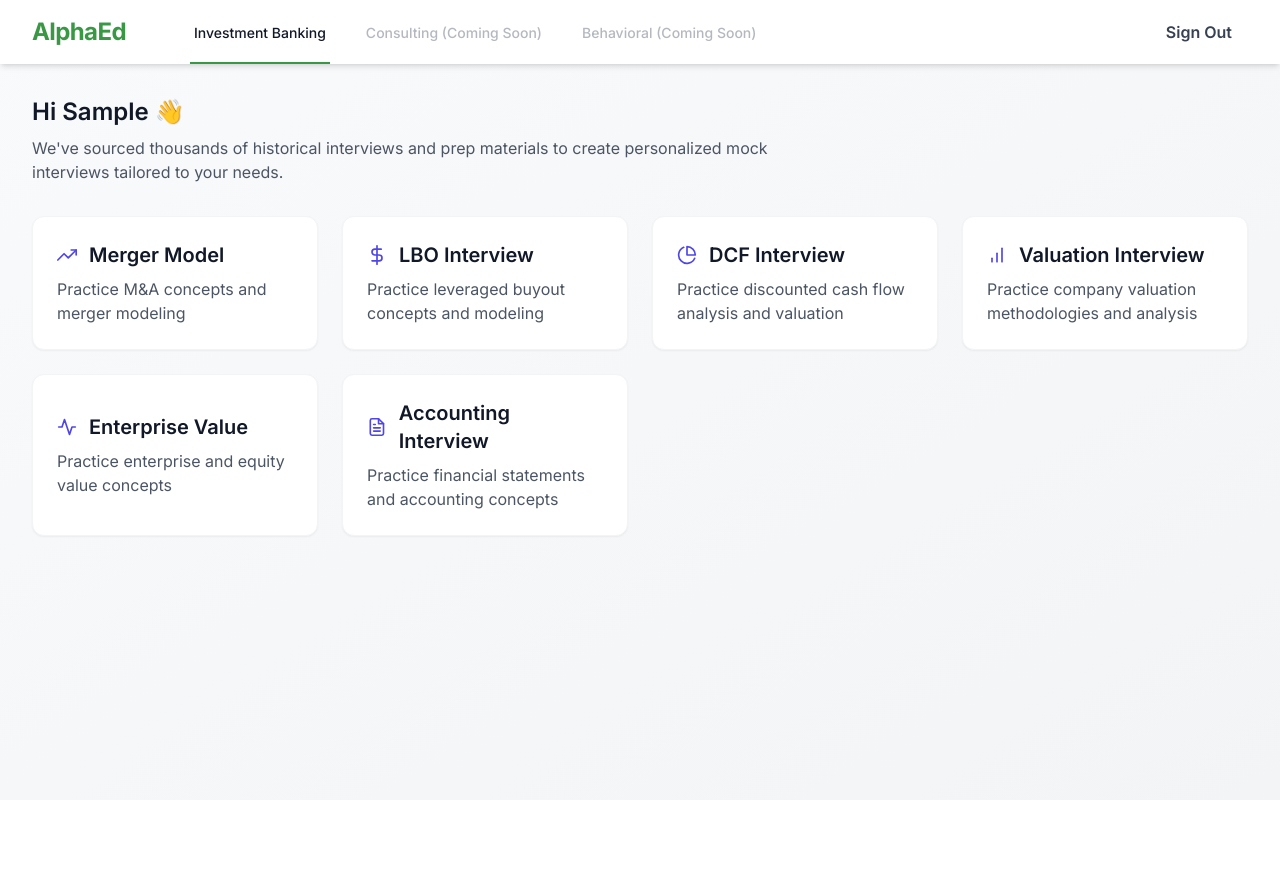
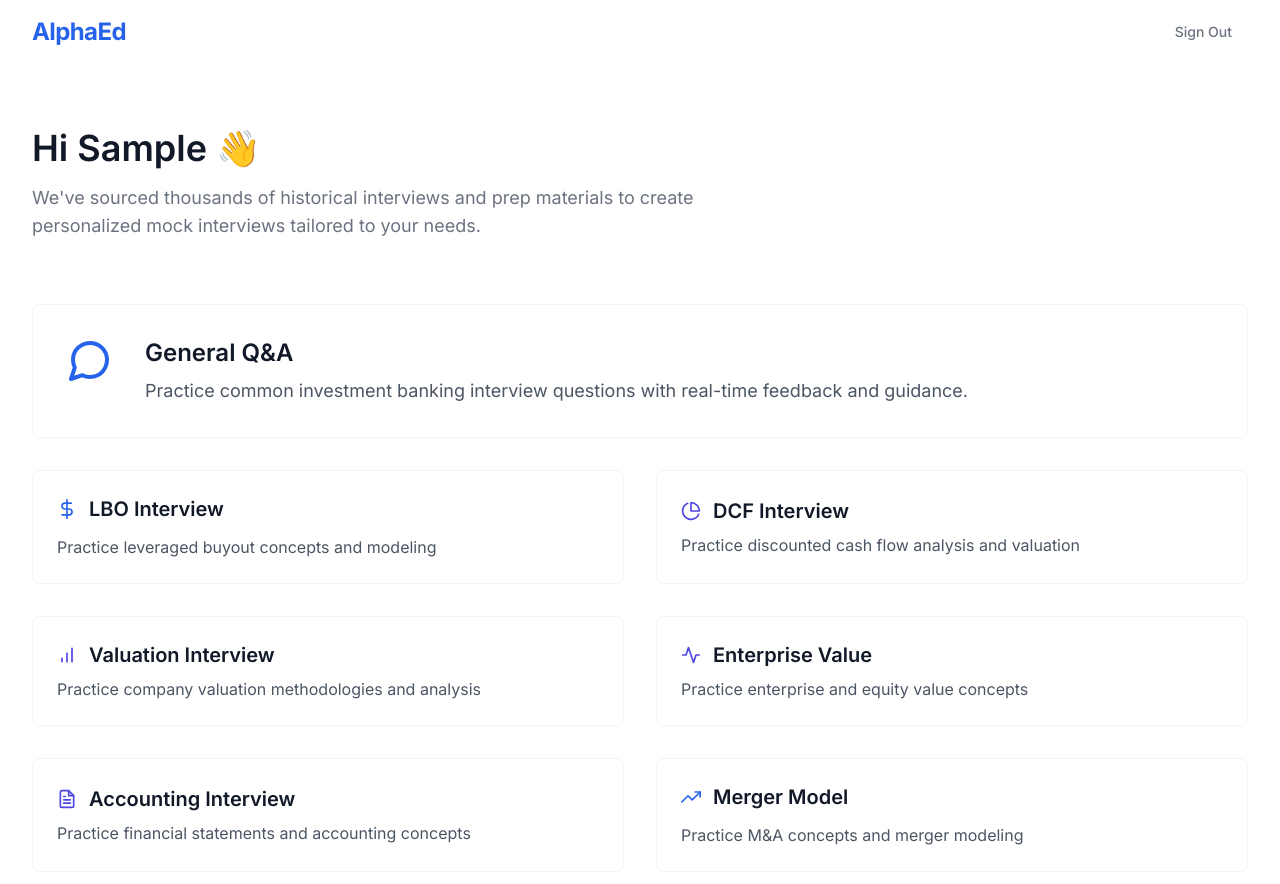
Before and after one commit to aarizirf/ai-interview, a React (Create React App) app: page /dashboard in a window 1280 px wide. Shown: the top 884 px of the page. Before the commit the page ends 800 px from the top, so only its background shows below. Built offline with nearby package versions, Linux system fonts and the light colour scheme; no server answers; sample sign-in values are in the browser's storage.

Commit message:
most recent commit

```diff
--- a/src/pages/ConsolePage.scss
+++ b/src/pages/ConsolePage.scss
@@ -1,5 +1,5 @@
 [data-component='ConsolePage'] {
-  font-family: 'Roboto Mono', monospace;
+  font-family: 'Inter', sans-serif;
   font-weight: 400;
   font-style: normal;
   font-size: 12px;
--- a/src/pages/DashboardPage.tsx
+++ b/src/pages/DashboardPage.tsx
@@ -25,48 +25,20 @@ const DashboardPage = () => {
     }
   };
 
-  const tabs = [
-    { id: 'investment-banking', label: 'Investment Banking', disabled: false },
-    { id: 'consulting', label: 'Consulting (Coming Soon)', disabled: true },
-    { id: 'behavioral', label: 'Behavioral (Coming Soon)', disabled: true }
-  ];
-
   const color = "#399844";
 
   return (
-    <div className="min-h-screen bg-gradient-to-br from-gray-50 to-gray-100">
+    <div className="min-h-screen bg-white">
       {/* Navigation Bar */}
-      <nav className="bg-white shadow-md">
+      <nav>
         <div className="max-w-7xl mx-auto px-4 sm:px-6 lg:px-8">
           <div className="flex justify-between h-16">
             {/* Logo and Name */}
             <div className="flex items-center">
               <div className="flex-shrink-0 flex items-center pl-0">
-                <span className="text-2xl font-extrabold text-[#399844] tracking-tight hover:scale-105 transition-transform duration-200">
+                <span className="text-2xl font-extrabold text-blue-600 tracking-tight">
                   AlphaEd
                 </span>
-              </div>
-
-              {/* Navigation Tabs */}
-              <div className="ml-16 flex space-x-8">
-                {tabs.map((tab) => (
-                  <button
-                    key={tab.id}
-                    onClick={() => !tab.disabled && setActiveTab(tab.id)}
-                    disabled={tab.disabled}
-                    className={`inline-flex items-center px-1 pt-1 border-b-2 text-sm font-medium h-16 transition-colors duration-200 ${
-                      activeTab === tab.id
-                        ? 'border-[#399844] text-gray-900'
-                        : 'border-transparent text-gray-500 hover:border-gray-300 hover:text-gray-700'
-                    } ${
-                      tab.disabled
-                        ? 'opacity-50 cursor-not-allowed'
-                        : 'cursor-pointer'
-                    }`}
-                  >
-                    {tab.label}
-                  </button>
-                ))}
               </div>
             </div>
 
@@ -74,9 +46,9 @@ const DashboardPage = () => {
             <div className="flex items-center">
               <button
                 onClick={handleSignOut}
-                className="bg-white text-gray-700 px-4 py-2 font-semibold border-gray-300 hover:bg-gray-50 transition-colors duration-200 flex items-center space-x-2"
+                className="text-gray-500 hover:text-gray-900 px-4 py-2 text-sm font-medium transition-colors duration-200"
               >
-                <span>Sign Out</span>
+                Sign Out
               </button>
             </div>
           </div>
@@ -84,33 +56,44 @@ const DashboardPage = () => {
       </nav>
 
       {/* Main Content */}
-      <div className="max-w-7xl mx-auto px-4 sm:px-6 lg:px-8 py-8">
-        <div className="mb-8">
-          <h2 className="text-2xl font-semibold text-gray-900">
+      <div className="max-w-7xl mx-auto px-4 sm:px-6 lg:px-8 py-16">
+        <div className="mb-16">
+          <h2 className="text-4xl font-semibold text-gray-900">
             Hi {userName || 'there'} 👋
           </h2>
-          <p className="mt-2 text-gray-600 max-w-3xl">
+          <p className="mt-4 text-gray-500 text-lg max-w-3xl">
             We've sourced thousands of historical interviews and prep materials to create personalized mock interviews tailored to your needs.
           </p>
         </div>
-        <div className="grid grid-cols-1 md:grid-cols-4 gap-6">
-          <button
-            onClick={() => navigate('/console', { state: { type: 'merger' }})}
-            className="text-left bg-white p-6 rounded-xl shadow-sm hover:shadow-md transition-all duration-200 border border-gray-100"
-          >
-            <div className="flex items-center gap-3 mb-2">
-              <TrendingUp className="w-5 h-5 text-indigo-600" />
-              <h2 className="text-xl font-semibold text-gray-900">Merger Model</h2>
-            </div>
-            <p className="text-gray-600">Practice M&A concepts and merger modeling</p>
-          </button>
 
+        <div className="grid grid-cols-1 md:grid-cols-2 gap-8">
+          {/* Large Feature Card - Q&A */}
+          <div className="md:col-span-2">
+            <button
+              onClick={() => navigate('/console', { state: { type: 'qa' }})}
+              className="w-full text-left p-8 border border-gray-100 rounded-lg hover:border-blue-600 transition-colors duration-200"
+            >
+              <div className="flex items-start gap-8">
+                <div className="flex-shrink-0">
+                  <MessageCircle className="w-12 h-12 text-blue-600" />
+                </div>
+                <div>
+                  <h2 className="text-2xl font-semibold text-gray-900 mb-2">General Q&A</h2>
+                  <p className="text-gray-600 text-lg">
+                    Practice common investment banking interview questions with real-time feedback and guidance.
+                  </p>
+                </div>
+              </div>
+            </button>
+          </div>
+
+          {/* Regular Cards */}
           <button
             onClick={() => navigate('/console', { state: { type: 'lbo' }})}
-            className="text-left bg-white p-6 rounded-xl shadow-sm hover:shadow-md transition-all duration-200 border border-gray-100"
+            className="text-left p-6 border border-gray-100 rounded-lg hover:border-blue-600 transition-colors duration-200"
           >
-            <div className="flex items-center gap-3 mb-2">
-              <DollarSign className="w-5 h-5 text-indigo-600" />
+            <div className="flex items-center gap-3 mb-3">
+              <DollarSign className="w-5 h-5 text-blue-600" />
               <h2 className="text-xl font-semibold text-gray-900">LBO Interview</h2>
             </div>
             <p className="text-gray-600">Practice leveraged buyout concepts and modeling</p>
@@ -118,7 +101,7 @@ const DashboardPage = () => {
 
           <button
             onClick={() => navigate('/console', { state: { type: 'dcf' }})}
-            className="text-left bg-white p-6 rounded-xl shadow-sm hover:shadow-md transition-all duration-200 border border-gray-100"
+            className="text-left p-6 border border-gray-100 rounded-lg hover:border-blue-600 transition-colors duration-200"
           >
             <div className="flex items-center gap-3 mb-2">
               <PieChart className="w-5 h-5 text-indigo-600" />
@@ -129,7 +112,7 @@ const DashboardPage = () => {
 
           <button
             onClick={() => navigate('/console', { state: { type: 'valuation' }})}
-            className="text-left bg-white p-6 rounded-xl shadow-sm hover:shadow-md transition-all duration-200 border border-gray-100"
+            className="text-left p-6 border border-gray-100 rounded-lg hover:border-blue-600 transition-colors duration-200"
           >
             <div className="flex items-center gap-3 mb-2">
               <BarChart className="w-5 h-5 text-indigo-600" />
@@ -140,7 +123,7 @@ const DashboardPage = () => {
 
           <button
             onClick={() => navigate('/console', { state: { type: 'enterprise' }})}
-            className="text-left bg-white p-6 rounded-xl shadow-sm hover:shadow-md transition-all duration-200 border border-gray-100"
+            className="text-left p-6 border border-gray-100 rounded-lg hover:border-blue-600 transition-colors duration-200"
           >
             <div className="flex items-center gap-3 mb-2">
               <Activity className="w-5 h-5 text-indigo-600" />
@@ -151,13 +134,25 @@ const DashboardPage = () => {
 
           <button
             onClick={() => navigate('/console', { state: { type: 'accounting' }})}
-            className="text-left bg-white p-6 rounded-xl shadow-sm hover:shadow-md transition-all duration-200 border border-gray-100"
+            className="text-left p-6 border border-gray-100 rounded-lg hover:border-blue-600 transition-colors duration-200"
           >
             <div className="flex items-center gap-3 mb-2">
               <FileText className="w-5 h-5 text-indigo-600" />
               <h2 className="text-xl font-semibold text-gray-900">Accounting Interview</h2>
             </div>
             <p className="text-gray-600">Practice financial statements and accounting concepts</p>
+          </button>
+
+          {/* Merger Model Card - Moved to last position */}
+          <button
+            onClick={() => navigate('/console', { state: { type: 'merger' }})}
+            className="text-left p-6 border border-gray-100 rounded-lg hover:border-blue-600 transition-colors duration-200"
+          >
+            <div className="flex items-center gap-3 mb-3">
+              <TrendingUp className="w-5 h-5 text-blue-600" />
+              <h2 className="text-xl font-semibold text-gray-900">Merger Model</h2>
+            </div>
+            <p className="text-gray-600">Practice M&A concepts and merger modeling</p>
           </button>
         </div>
       </div>
--- a/tailwind.config.js
+++ b/tailwind.config.js
@@ -14,6 +14,9 @@ module.exports = {
           '100%': { opacity: '1', transform: 'translateY(0)' }
         }
       },
+      fontFamily: {
+        sans: ['Inter', 'system-ui', '-apple-system', 'BlinkMacSystemFont', 'Segoe UI', 'Roboto', 'Arial', 'sans-serif'],
+      },
     },
   },
   plugins: [],
```
Also changed, not shown: src/pages/ConsolePage.tsx (+24 -18 lines).
